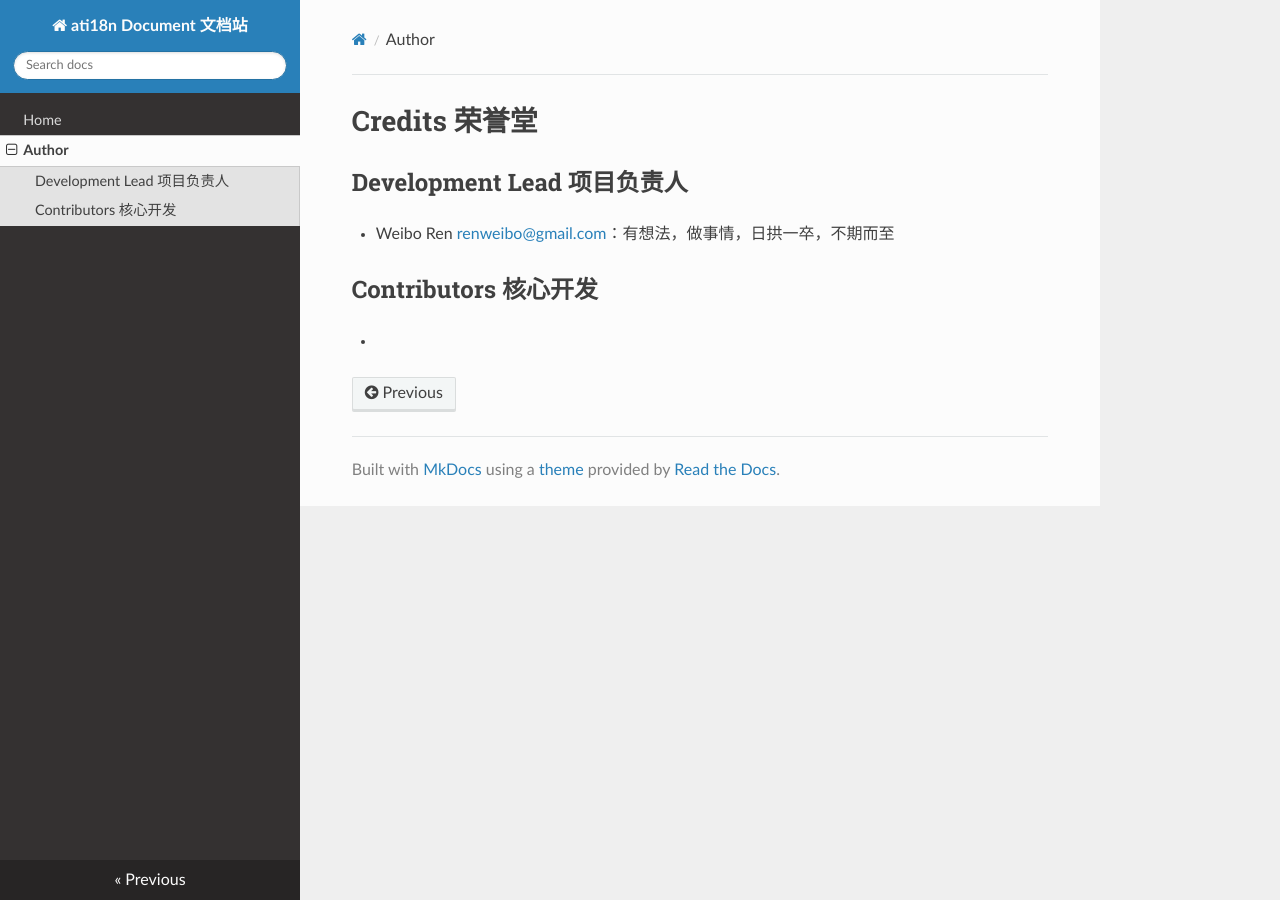
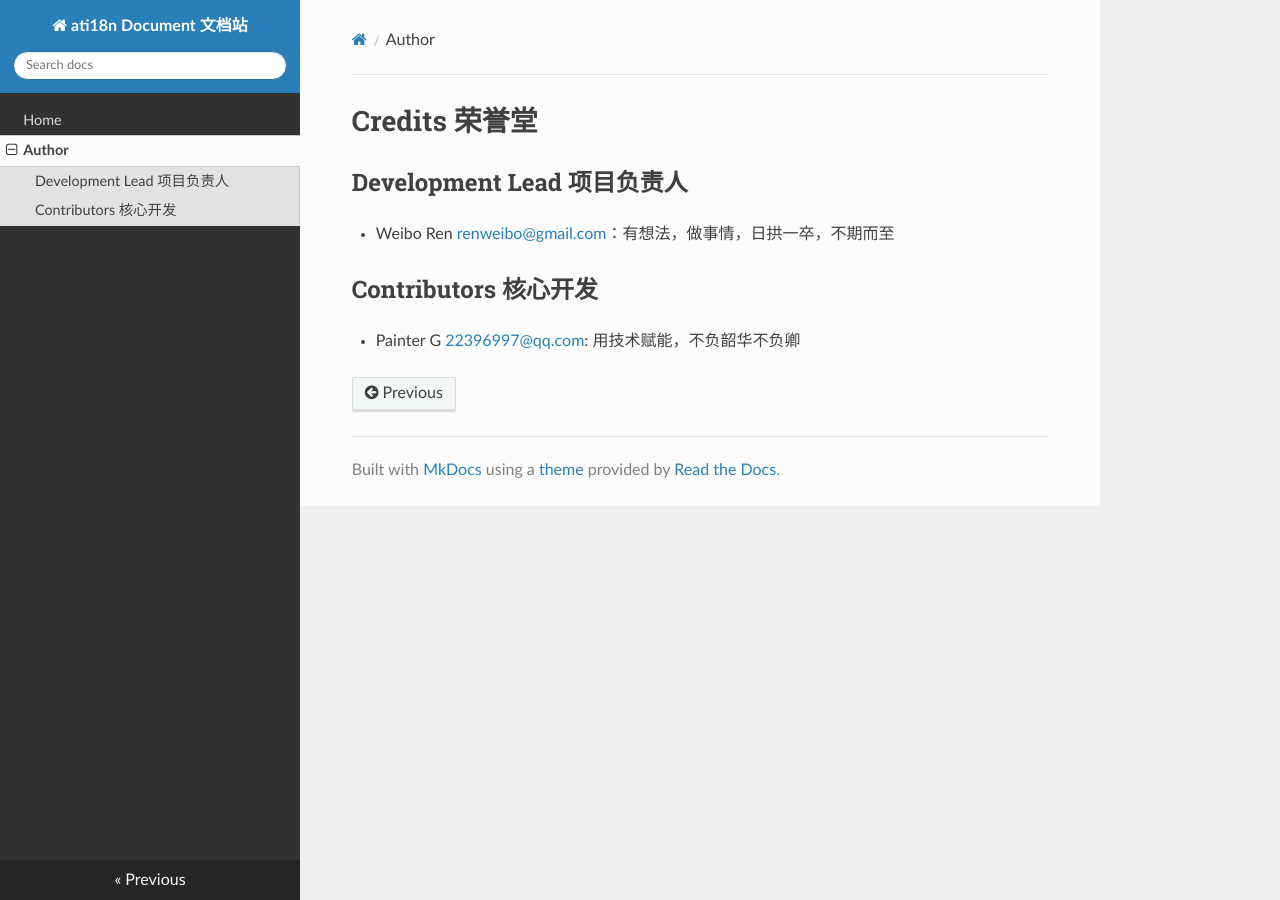
Before and after one commit to renweibo/ati18n, an MkDocs documentation site: the page built from docs/AUTHORS.md, in a window 1280 px wide. Built offline with MkDocs 1.6.1, drawn with Linux system fonts in a browser that asks for light colours; nearby versions of some CDN libraries.

Commit message:
add authors

```diff
--- a/docs/AUTHORS.md
+++ b/docs/AUTHORS.md
@@ -7,4 +7,4 @@
 
 ## Contributors 核心开发
 
-*
+* Painter G <22396997@qq.com>: 用技术赋能，不负韶华不负卿
```
